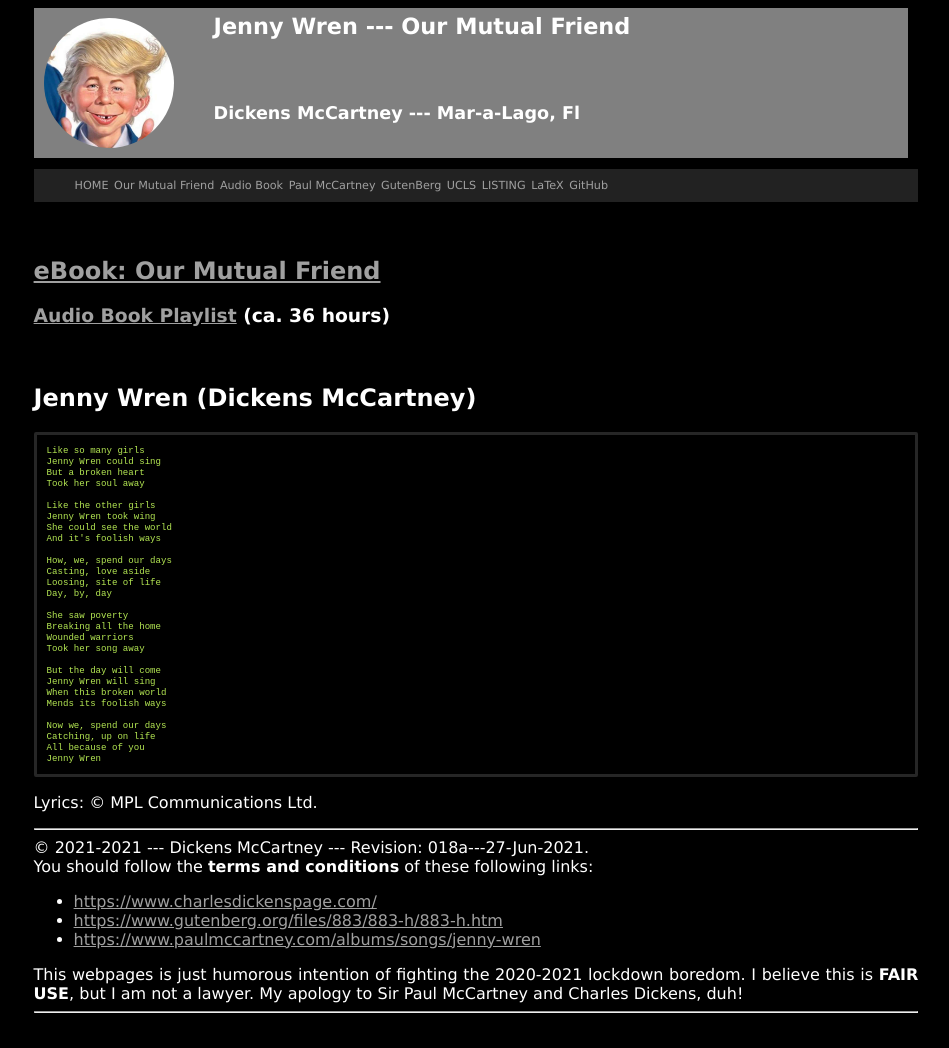
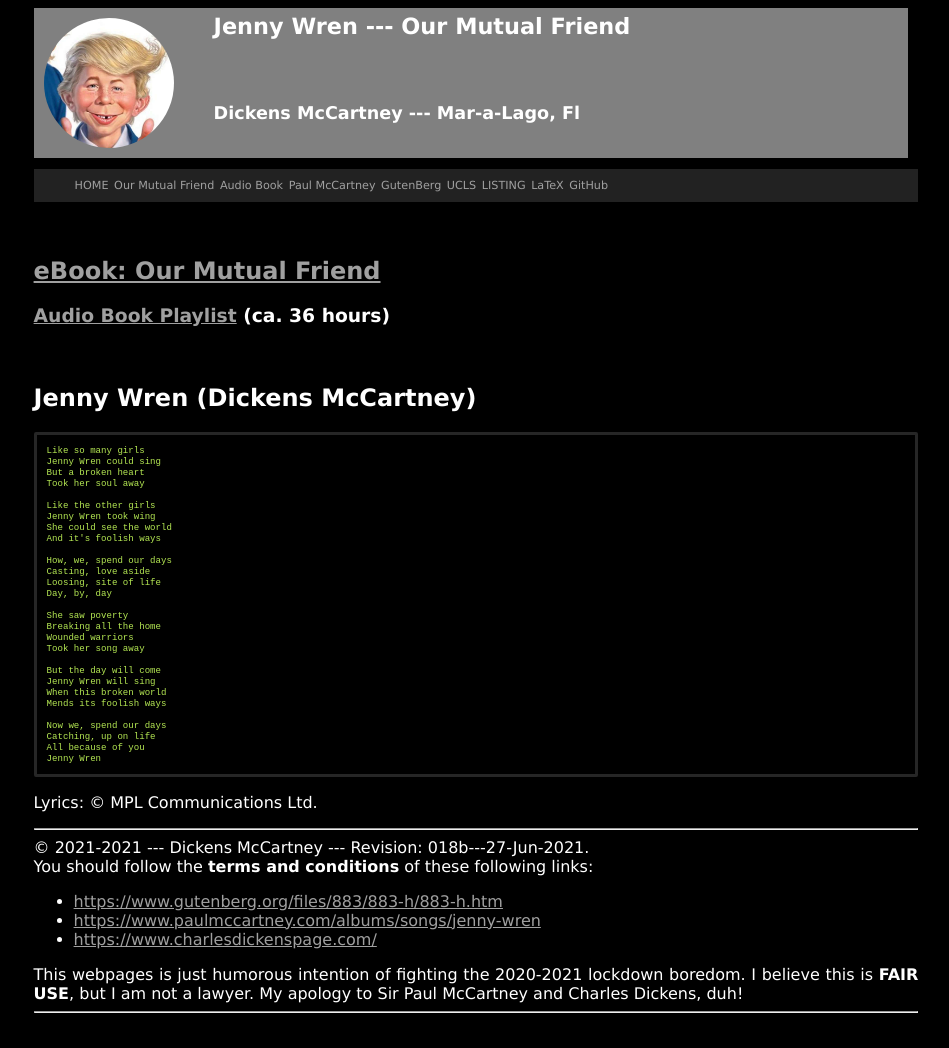
Before and after one commit to Belajar-Latex/Jenny.Wren, a Jekyll site: the page built from index.md, in a window 1280 px wide. Shown: the whole page, without its empty margins (164-1113 px from the left). Built offline with Jekyll 4.4.1, drawn with Linux system fonts in a browser that asks for light colours.

Commit message:
modified:   index.md _config.yml _includes/footer.html

```diff
--- a/_config.yml
+++ b/_config.yml
@@ -1,5 +1,5 @@
 title:       "The Page of Jenny Wren"
-version:     "018a---27-Jun-2021"
+version:     "018b---27-Jun-2021"
 copyright:   "2021-2021"
 description: >-
   Jenny Wren --- Our Mutual Friend, Dickens McCartney.
--- a/_includes/footer.html
+++ b/_includes/footer.html
@@ -4,9 +4,9 @@
 &copy; {{ site.copyright }} --- {{ site.author }} --- Revision: {{ site.version }}.
 <br>You should follow the <b>terms and conditions</b> of these following links:
 <ul>
-<li><a href="https://www.charlesdickenspage.com/">https://www.charlesdickenspage.com/</a></li>
 <li><a href="https://www.gutenberg.org/files/883/883-h/883-h.htm">https://www.gutenberg.org/files/883/883-h/883-h.htm</a></li>
 <li><a href="https://www.paulmccartney.com/albums/songs/jenny-wren">https://www.paulmccartney.com/albums/songs/jenny-wren</a></li>
+<li><a href="https://www.charlesdickenspage.com/">https://www.charlesdickenspage.com/</a></li>
 </ul>
 This webpages is just humorous intention of fighting the 2020-2021 lockdown boredom.
 I believe this is <b>FAIR USE</b>, but I am not a lawyer.
```
Also changed, not shown: index.md (line endings or trailing spaces).
